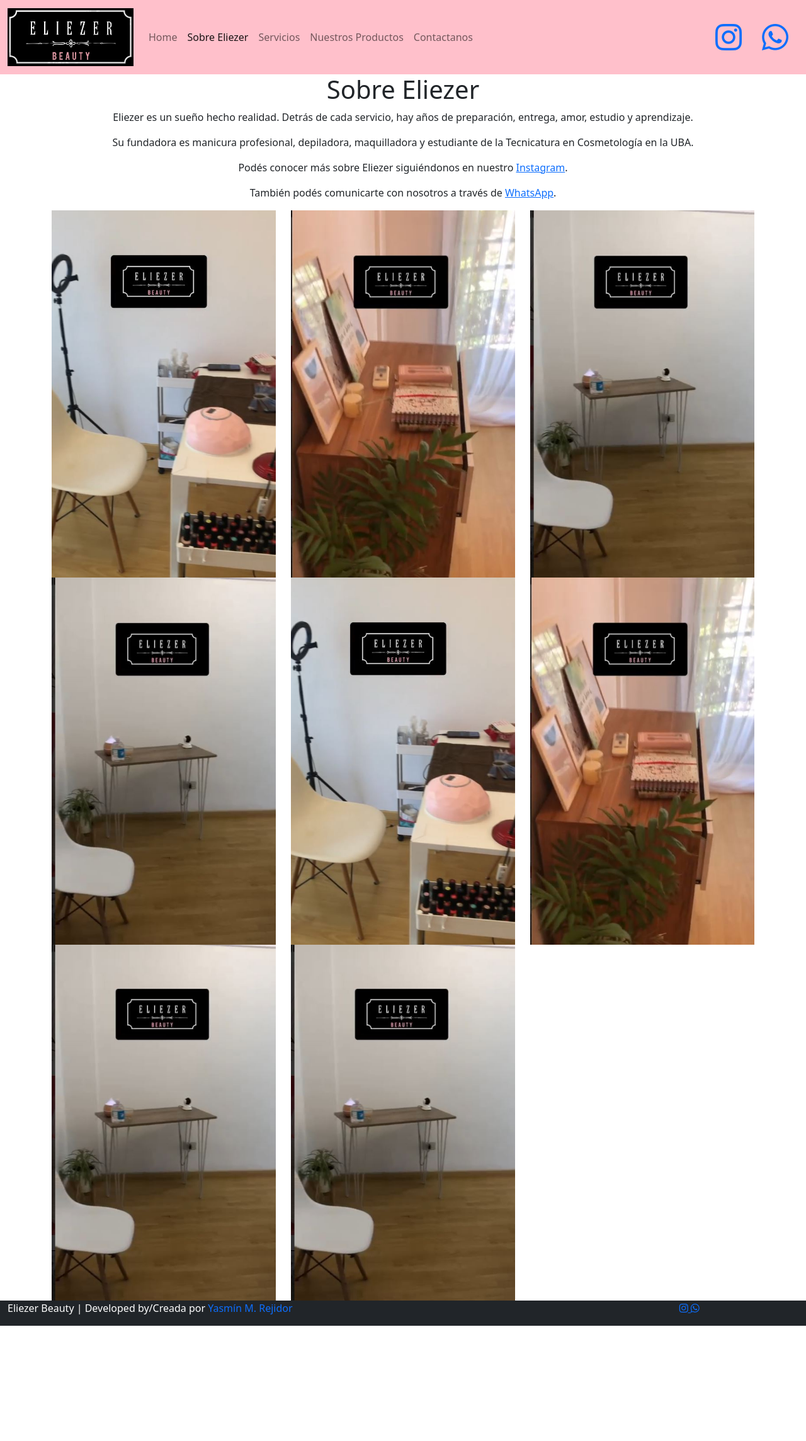
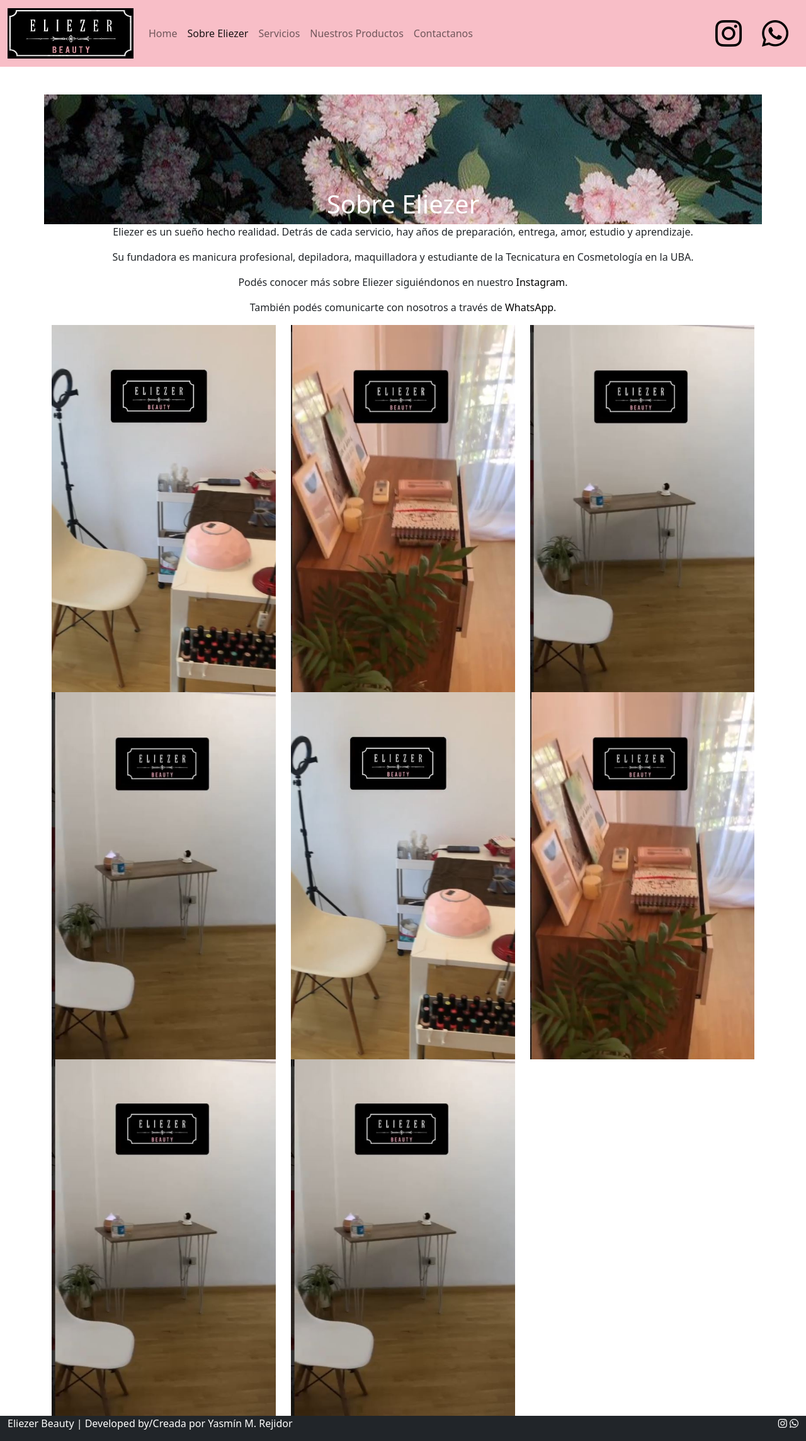
Before and after one commit to yasminrejidor/IdeaRejidor, a plain HTML site: page paginas/sobreeliezer.html in a window 1280 px wide. Shown: the whole page at 63% size. Before the commit the page ends 2105 px from the top, so only its background shows below. Drawn offline with nearby package versions, Linux system fonts and the light colour scheme; files that its build step writes are made by us from their sources.

Commit message:
Index y Sobre Eliezer usando Bootstrap - cambio color de hipervinculos, nav fijo y se agregan detalles en main y correcciones en footer

```diff
--- a/paginas/sobreeliezer.html
+++ b/paginas/sobreeliezer.html
@@ -7,7 +7,7 @@
     <!-- Bootstrap CSS-->
     <link href="https://cdn.jsdelivr.net/npm/bootstrap@5.1.3/dist/css/bootstrap.min.css" rel="stylesheet" integrity="sha384-1BmE4kWBq78iYhFldvKuhfTAU6auU8tT94WrHftjDbrCEXSU1oBoqyl2QvZ6jIW3" crossorigin="anonymous">
     <!-- CSS -->
-    <link rel="stylesheet" href="./style.css">
+    <link rel="stylesheet" href="../style.css">
     <!-- Fuentes -->
     <link rel="preconnect" href="https://fonts.googleapis.com">
     <link rel="preconnect" href="https://fonts.gstatic.com" crossorigin>
@@ -18,7 +18,7 @@
 <body>
   <header >
 
-        <nav class="navbar navbar-expand-lg navbar-light" style="background-color: pink">
+    <nav class="fixed-top navbar navbar-expand-lg navbar-light header__nav">
         <div class="container-fluid">
           <a class="navbar-brand" href="#">
             <img src="../imagenes/perfil3.JPG" alt="Logo de Eliezer" width="200" class="navegador__logo__img">
@@ -26,8 +26,8 @@
           <button class="navbar-toggler" type="button" data-bs-toggle="collapse" data-bs-target="#navbarSupportedContent" aria-controls="navbarSupportedContent" aria-expanded="false" aria-label="Toggle navigation">
             <span class="navbar-toggler-icon"></span>
           </button>
-              <div class="collapse navbar-collapse" id="navbarSupportedContent">
-                <ul class="navbar-nav me-auto mb-2 mb-lg-0">
+          <div class="text-end  collapse navbar-collapse" id="navbarSupportedContent">
+            <ul class="d-flex justify-content-evenly navbar-nav me-auto mb-2 mb-lg-0">
               <li class="nav-item">
                 <a class="nav-link" aria-current="page" href="../index.html" class="contenedor__nav__paginas__li" id="paginas__li__actual">Home</a>
               </li>
@@ -45,15 +45,16 @@
               </li>
             </ul>
             <a class="nav-link iconoss" href="https://instagram.com/eliezer_beauty?utm_medium=copy_link" target="_blank">
-                    <i class="fab fa-instagram fa-3x" d-inline></i>
+                <i class="d-inline fab fa-instagram fa-3x" ></i>
             </a>
             <a class="nav-link iconoss" href="https://wa.me/541167216736" target="_blank">
-                    <i class="fab fa-whatsapp fa-3x" d-inline></i>
+                <i class="d-inline fab fa-whatsapp fa-3x"></i>
             </a>
           </div>
         </div>
       </nav>
   </header>
+
     <main class="container">
         <section class="row contenedor__banner">
             <div class="conetenedor__banner__titulo">
@@ -64,8 +65,8 @@
         <section class="row sobreEliezer__p">
             <p class="text-center">Eliezer es un sueño hecho realidad. Detrás de cada servicio, hay años de preparación, entrega, amor, estudio y aprendizaje.</p>
             <p class="text-center">Su fundadora es manicura profesional, depiladora, maquilladora y estudiante de la Tecnicatura en Cosmetología en la UBA.</p>
-            <p class="text-center">Podés conocer más sobre Eliezer siguiéndonos en nuestro <a href="https://instagram.com/eliezer_beauty?utm_medium=copy_link" target="_blank">Instagram</a>.</p>
-            <p class="text-center">También podés comunicarte con nosotros a través de <a href="https://wa.me/541167216736" target="_blank">WhatsApp</a>.</p>
+            <p class="text-center">Podés conocer más sobre Eliezer siguiéndonos en nuestro <a class="sobreEliezer__p__a" href="https://instagram.com/eliezer_beauty?utm_medium=copy_link" target="_blank">Instagram</a>.</p>
+            <p class="text-center">También podés comunicarte con nosotros a través de <a class="sobreEliezer__p__a" href="https://wa.me/541167216736" target="_blank">WhatsApp</a>.</p>
         </section>
 
         <div class="row contenedor__galeria">
@@ -79,17 +80,17 @@
             <img src="../imagenes/SobreEliezer/entrada.JPG" alt="Foto de Espacio Eliezer Beauty" class="col-12 col-md-6 col-lg-4 contenedor__galeria__img">
         </div>
     </main>
-    <footer class="container-fluid bg-dark">
+    <footer class="container-fluid bg-dark contenedor__footer">
       <section class="row">
-            <p style="color: white;" class="col-10">
+          <p class="footer__p col-10">
               Eliezer Beauty |	Developed by/Creada por
-                <a href="https://www.linkedin.com/" target="_blank" style="text-decoration: none;">Yasmín M. Rejidor</a>
+              <a href="https://www.linkedin.com/" target="_blank" class="footer__link">Yasmín M. Rejidor</a>
           </p>
-            <div class="col-2">
-                <a href="https://instagram.com/eliezer_beauty?utm_medium=copy_link" target="_blank">
+          <div  class="col-2 text-end">
+              <a href="https://instagram.com/eliezer_beauty?utm_medium=copy_link" target="_blank" class="footer__link">
                   <i class="fab fa-instagram"></i>
               </a>
-                <a href="https://wa.me/541167216736" target="_blank">
+              <a href="https://wa.me/541167216736" target="_blank" class="footer__link">
                  <i class="fab fa-whatsapp"></i>
               </a>
           </div>
--- a/style.css
+++ b/style.css
@@ -1,7 +1,15 @@
-.iconoss {
-    text-decoration: none;
+/* HEADER */
+
+.header__nav {
+    background-color: rgb(248, 190, 199);
 }
 
+.iconoss i {
+    text-decoration: none;
+     color: #000;
+}
+
+/* INDEX */
 #index__img__logo {
     /* padding-left: 33%;
     padding-right: 33%; */
@@ -9,11 +17,15 @@
     padding-bottom: 50px;
 }
 
+.navegador__logo__img {
+    height: 80px;
+}
+
 /* Index Carrusel */
 
 .index__carrusel {
     border: solid 10px #000;
-    margin-top: auto;
+    margin-top: 150px;
     margin-left: auto;
     margin-right: auto;
     margin-bottom: 25px;
@@ -50,3 +62,27 @@
         background-image: url(./imagenes/Servicios/manos2.JPG);
     }
 }
+
+/* SOBRE ELIEZER */
+.contenedor__banner {
+    color: #fff;
+    margin-top: 150px;
+    padding-top: 150px;
+    background-image: url(./imagenes/Banners/flores2.jpg);
+}
+
+main section p a {
+    text-decoration: none;
+     color: #000;
+}
+
+/* FOOTER */
+
+.footer__link {
+    text-decoration: none;
+     color: #fff;
+}
+
+.footer__p {
+    color: #fff;
+}
```
Also changed, not shown: index.html (+22 -16 lines). Lines whose indentation alone changed are shown as unchanged.
